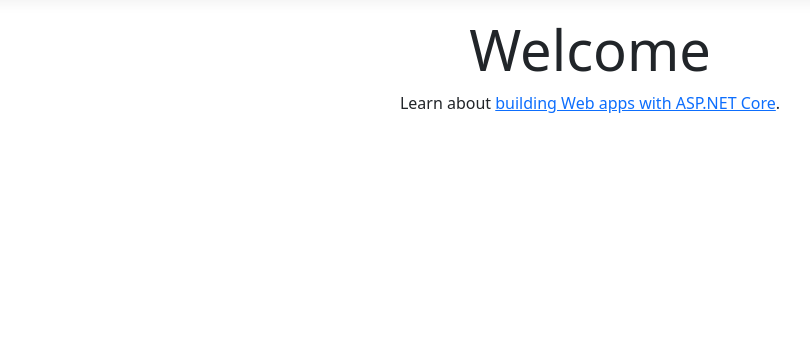
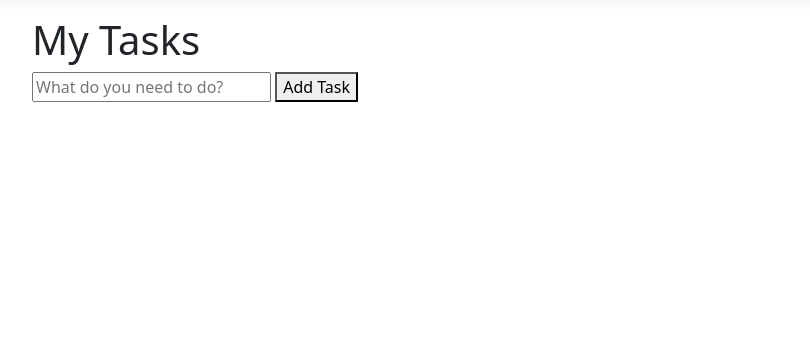
Before and after one commit to eugeneekong08-hash/TaskDeskWeb, an ASP.NET Core app: page / in a window 1280 px wide. Shown: the part 57-420 px from the top of the page, without its empty margins (50-860 px from the left). Run offline with ASP.NET Core 8, Linux system fonts and the light colour scheme; style sheets or scripts are compiled from the project's sources.

Commit message:
Add Index page face: list and add tasks

```diff
--- a/Pages/Index.cshtml
+++ b/Pages/Index.cshtml
@@ -1,10 +1,16 @@
 @page
 @model IndexModel
-@{
-    ViewData["Title"] = "Home page";
-}
 
-<div class="text-center">
-    <h1 class="display-4">Welcome</h1>
-    <p>Learn about <a href="https://learn.microsoft.com/aspnet/core">building Web apps with ASP.NET Core</a>.</p>
-</div>
+<h1>My Tasks</h1>
+
+<form method="post" asp-page-handler="Add">
+    <input asp-for="NewTitle" placeholder="What do you need to do?" />
+    <button type="submit">Add Task</button>
+</form>
+
+<ul>
+    @foreach (var task in Model.Tasks)
+    {
+        <li>@task.Title</li>
+    }
+</ul>
```
